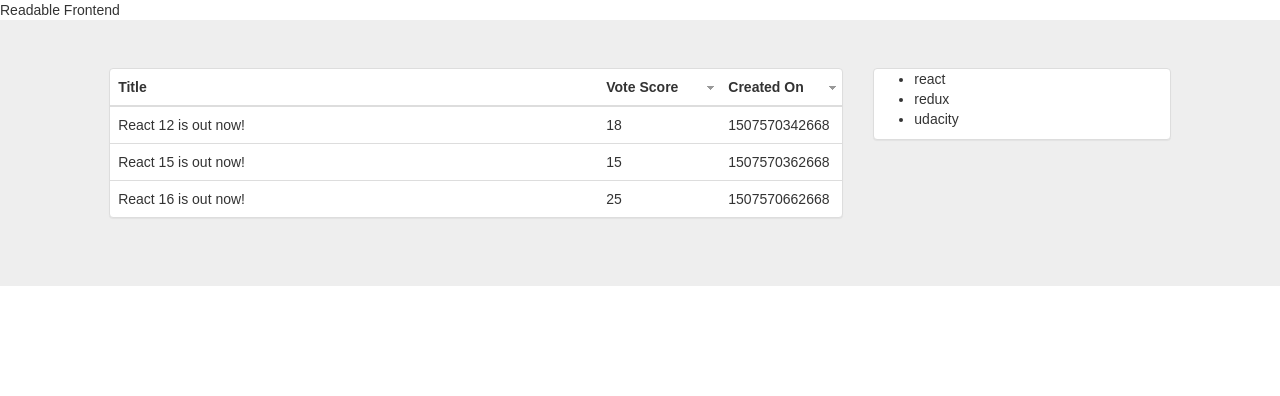
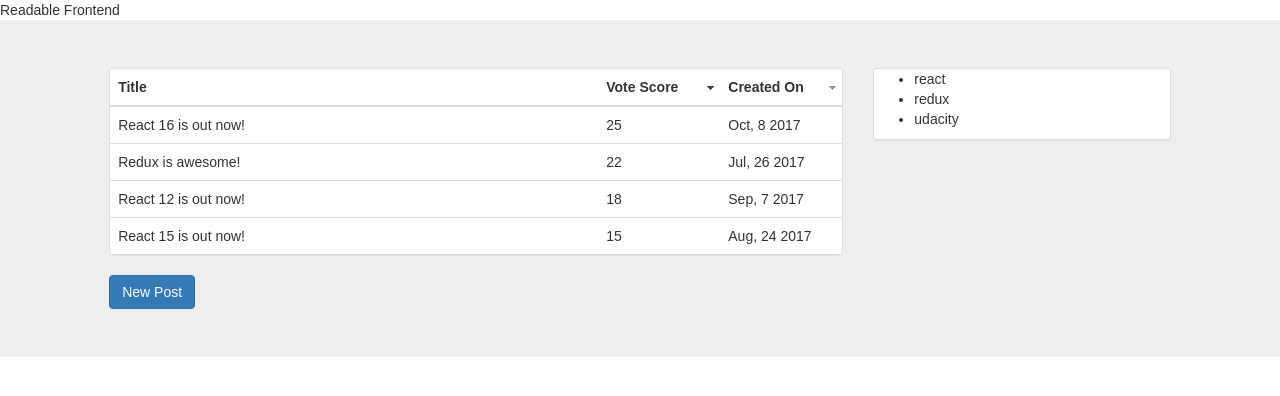
Before and after one commit to surenderboora/readable, a React (Create React App) app: page / in a window 1280 px wide. Shown: the top 396 px of the page. Built offline with nearby package versions, Linux system fonts and the light colour scheme.

Commit message:
Changes for showing Readable datetime and Create Post Modal dialog
Showing a human readable date time instead of timestamp, added additional
key in setting for the sortable table.
Added modal for creation of post.
Downgraded react to v15.* , v16 wasn't compatible with react-bootstrap

```diff
--- a/package.json
+++ b/package.json
@@ -3,10 +3,10 @@
   "version": "0.1.0",
   "private": true,
   "dependencies": {
-    "react": "^16.0.0",
+    "react": "15.6.1",
     "react-bootstrap": "^0.31.3",
-    "react-dom": "^16.0.0",
-    "react-scripts": "1.0.14"
+    "react-dom": "15.6.1",
+    "react-scripts": "1.0.13"
   },
   "scripts": {
     "start": "react-scripts start",
--- a/src/components/App.js
+++ b/src/components/App.js
@@ -3,12 +3,13 @@ import '../static/css/App.css';
 import CategoryList from './CategoryList';
 import PostList from './PostList';
 import {Jumbotron, Row, Col} from 'react-bootstrap';
+import CreatePostDialog from './CreatePostDialog'
 
 class App extends Component {
   render() {
   	const posts = [{
             id: 1,
-            timestamp: 1507570662668,
+            timestamp: 1507470662668,
             title: 'React 16 is out now!',
             body: 'React 16 is out now!',
             author: 'Surender',
@@ -17,7 +18,7 @@ class App extends Component {
             deleted: false
         },{
             id: 2,
-            timestamp: 1507570362668,
+            timestamp: 1503570362668,
             title: 'React 15 is out now!',
             body: 'React 15 is out now!',
             author: 'Surender',
@@ -26,12 +27,21 @@ class App extends Component {
             deleted: false
         },{
             id: 3,
-            timestamp: 1507570342668,
+            timestamp: 1504770342668,
             title: 'React 12 is out now!',
             body: 'React 12 is out now!',
             author: 'Surender',
             category: 'react',
             voteScore: 18,
+            deleted: false
+        },{
+            id: 4,
+            timestamp: 1501070342668,
+            title: 'Redux is awesome!',
+            body: 'Redux is awesome!',
+            author: 'Surender',
+            category: 'redux',
+            voteScore: 22,
             deleted: false
         }];
     return (
@@ -41,10 +51,14 @@ class App extends Component {
       	</div>
       	<Jumbotron>
       	<Row>
-	      	<Col xs={12} md={7} mdOffset={1}><PostList posts = {posts}/></Col>
+	      	<Col xs={12} md={7} mdOffset={1}>
+            <PostList posts = {posts}/>
+            <CreatePostDialog className="pull-right"/>
+          </Col>
 	      	<Col xs={8} md={3}><CategoryList /></Col>
       	</Row>
       	</Jumbotron>
+
       </div>
 
     );
--- /dev/null
+++ b/src/components/CreatePostDialog.js
@@ -0,0 +1,86 @@
+import React, { Component } from 'react';
+import {
+  Button,
+  ButtonToolbar,
+  ControlLabel,
+  FormControl,
+  FormGroup,
+  HelpBlock,
+  Modal } from 'react-bootstrap';
+
+function FieldGroup({ id, label, help, ...props }) {
+  return (
+    <FormGroup controlId={id}>
+      <ControlLabel>{label}</ControlLabel>
+      <FormControl {...props} />
+      {help && <HelpBlock>{help}</HelpBlock>}
+    </FormGroup>
+  );
+}
+class CreatePostDialog extends Component {
+  state = {
+    show: false
+  }
+
+  showModal = () => {
+    this.setState({show: true});
+  }
+
+  hideModal= () => {
+    this.setState({show: false});
+  }
+
+  render() {
+    return (
+      <ButtonToolbar>
+        <Button bsStyle="primary" onClick={this.showModal}>
+          New Post
+        </Button>
+
+        <Modal
+          {...this.props}
+          show={this.state.show}
+          onHide={this.hideModal}
+          dialogClassName="custom-modal"
+        >
+          <Modal.Header closeButton>
+            <Modal.Title id="contained-modal-title-lg">Create New Post</Modal.Title>
+          </Modal.Header>
+          <Modal.Body>
+            <form>
+              <FieldGroup
+                id="formControlsText"
+                type="text"
+                label="Title"
+                placeholder="Post title"
+              />
+              <FormGroup controlId="formControlsTextarea">
+                <ControlLabel>Body</ControlLabel>
+                <FormControl componentClass="textarea" placeholder="Post body" />
+              </FormGroup>
+              <FieldGroup
+                id="formControlsPassword"
+                label="Author"
+                type="text"
+                placeholder="Your name"
+              />
+              <FormGroup controlId="formControlsSelect">
+                <ControlLabel>Category</ControlLabel>
+                <FormControl componentClass="select" placeholder="select">
+                  <option value="select">select</option>
+                  <option value="react">React</option>
+                  <option value="redux">Redux</option>
+                </FormControl>
+              </FormGroup>
+            </form>
+          </Modal.Body>
+          <Modal.Footer>
+            <Button onClick={this.hideModal}>Close</Button>
+            <Button onClick={this.createPost} bsStyle="primary">Create</Button>
+          </Modal.Footer>
+        </Modal>
+      </ButtonToolbar>
+    );
+  }
+}
+export default CreatePostDialog;
--- a/src/components/PostList.js
+++ b/src/components/PostList.js
@@ -1,11 +1,11 @@
 import React, { Component } from 'react';
 import {Panel, Table} from 'react-bootstrap';
 import '../static/css/App.css'
-import { dynamicSort } from '../utils'
+import { dynamicSort, timestampToDate } from '../utils'
 class PostList extends Component {
     state = {
-        'sortedOn': 'title',
-        'sortOrder': 'asc'
+        'sortedOn': 'voteScore',
+        'sortOrder': 'desc'
     }
     onSortClick = (sortedOn, sortOrder) => {
         let columnSortOrder = sortOrder === 'asc' ? 'desc': 'asc';
@@ -16,14 +16,17 @@ class PostList extends Component {
     }
     render () {
         const title = (
-            <h3>Posts (Ordered by voteScore, highest first)</h3>
+            <h3>Posts</h3>
         );
         const { sortOrder, sortedOn } = this.state;
         let {posts} = this.props;
         posts = posts.sort(dynamicSort(sortedOn, sortOrder));
+        posts.forEach((post) => {
+            post['createdOn'] = timestampToDate(post['timestamp']);
+        })
         const tableColumns = [{'id': 'title', 'title': 'Title', 'isSortable': false, 'classes': 'col-lg-8 col-md-7 col-sm-6 col-xs-6'},
                             {'id': 'voteScore', 'title': 'Vote Score', 'isSortable': true, 'classes': 'col-lg-2 col-md-3 col-sm-3 col-xs-3'},
-                            {'id': 'timestamp', 'title': 'Created On', 'isSortable': true, 'classes': 'col-lg-2 col-md-2 col-sm-3 col-xs-3'}];
+                            {'id': 'timestamp', 'displayProperty': 'createdOn', 'title': 'Created On', 'isSortable': true, 'classes': 'col-lg-2 col-md-2 col-sm-3 col-xs-3'}];
         const defaultSortOrder = 'desc';
 
         return (
@@ -60,7 +63,7 @@ class PostList extends Component {
                                 {tableColumns.map(column => {
                                     const key = `${post.id}-${column.id}`
                                     return (<td key={key} className={column.classes}>
-                                        {post[column.id]}
+                                        {column.displayProperty? post[column.displayProperty]: post[column.id]}
                                     </td>)
                                     })}
                             </tr>
--- a/src/utils/index.js
+++ b/src/utils/index.js
@@ -8,3 +8,11 @@ export function dynamicSort(property, order) {
         return result * sortOrder;
     }
 }
+
+export function timestampToDate(timestamp) {
+	const monthNames = ['January', 'February', 'March', 'April', 'May', 'June', 'July',
+						'August', 'September', 'October', 'November', 'December'];
+	const shortMonthNames = monthNames.map((name) => name.substr(0,3));
+	const d = new Date(timestamp);
+	return  shortMonthNames[d.getMonth()] + ', '+ d.getDate() + ' ' + d.getFullYear()
+}
```
